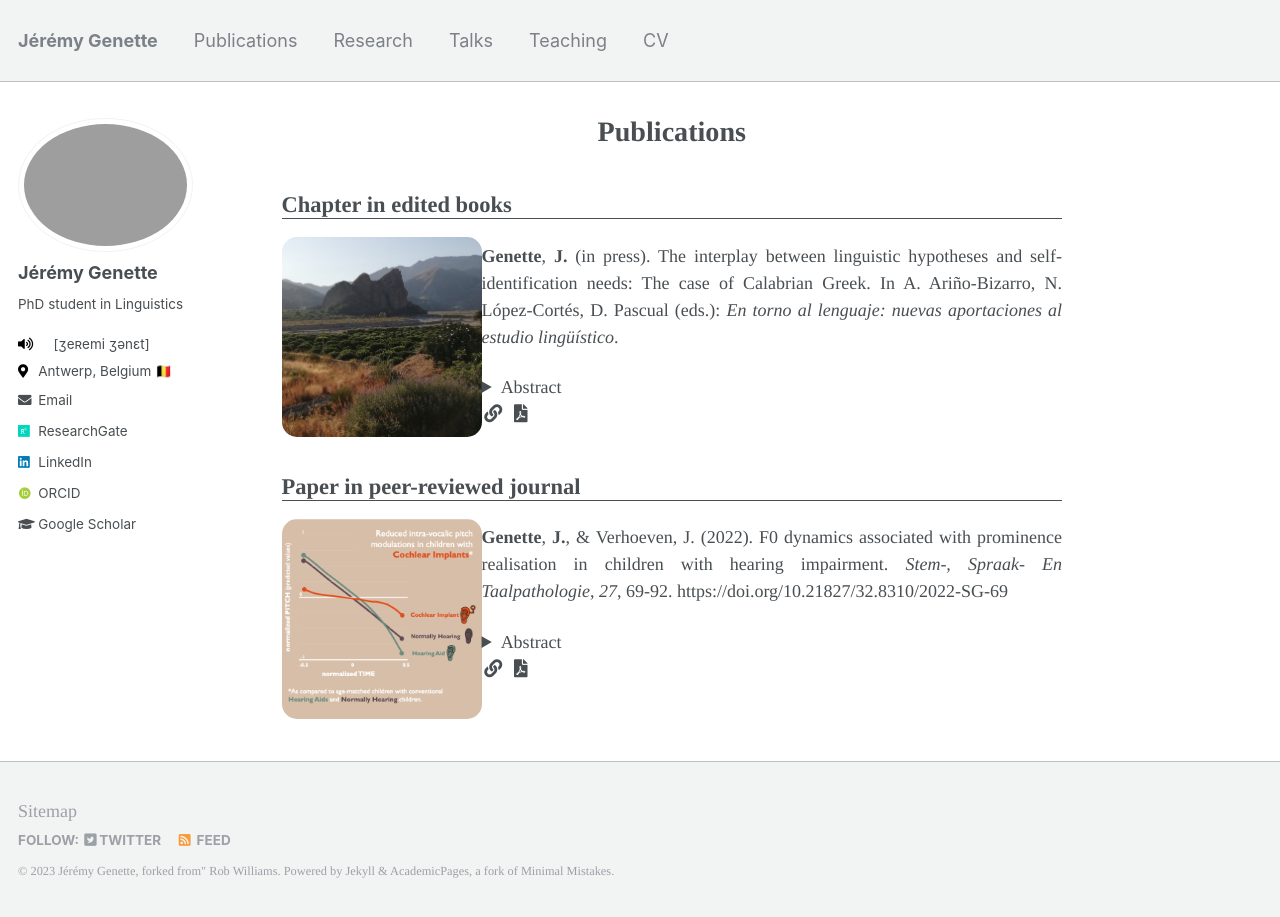
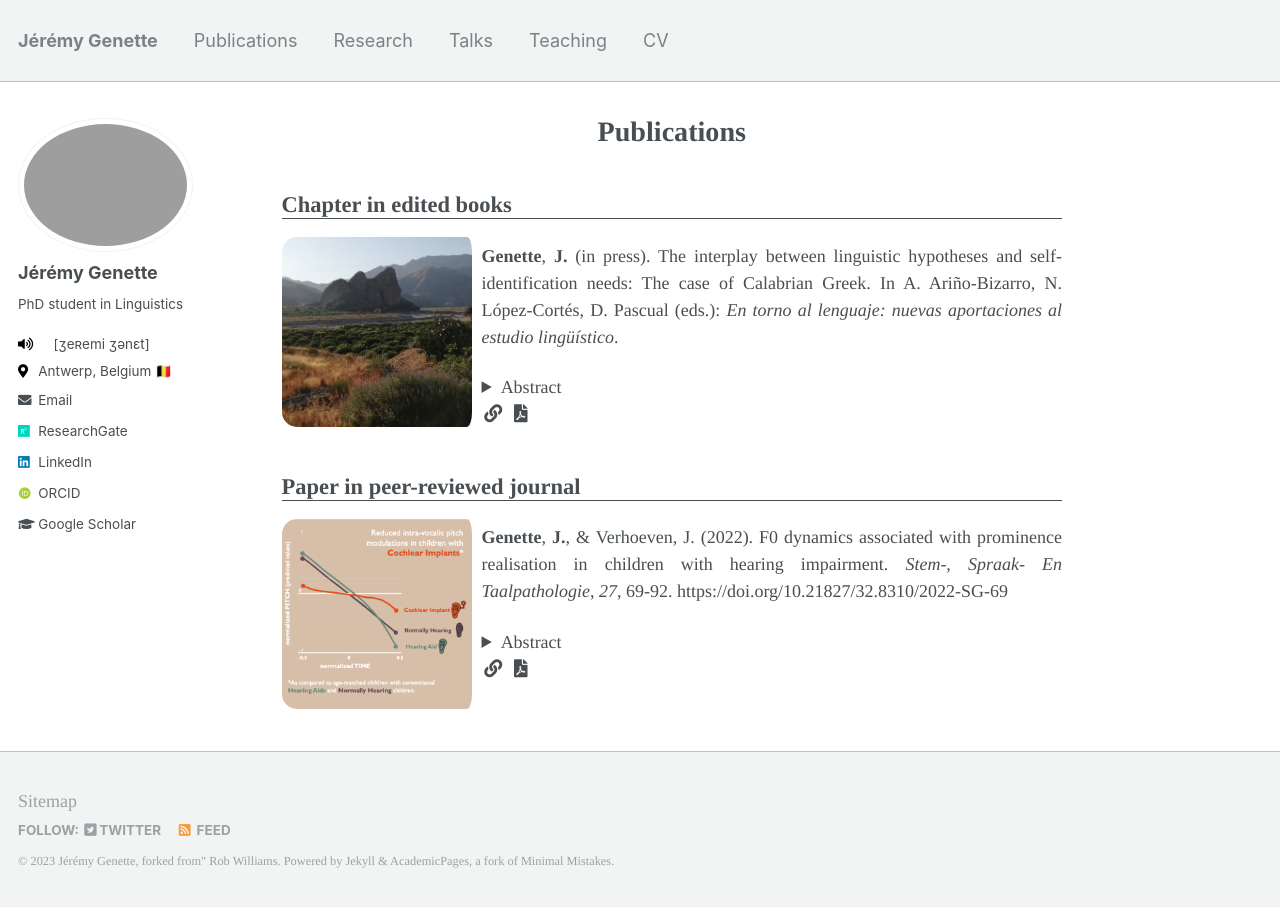
Before and after one commit to jgenette/jgenette.github.io, a Jekyll site: the page built from _pages/publications.md, in a window 1280 px wide. Built offline with Jekyll 4.4.1, drawn with Linux system fonts in a browser that asks for light colours; some web fonts are replaced.

Commit message:
Update archive-single.html

```diff
--- a/_includes/archive-single.html
+++ b/_includes/archive-single.html
@@ -7,7 +7,7 @@
 {% endif %}
 
 {% if post.header.teaser %}
-<img align="left" width="200" height="175" src="{{ post.header.teaser }}" style="padding-right:0px; padding-top:0px;  border-radius: 15px 15px 15px 15px !important;" alt="">
+<img align="left" width="200" height="175" src="{{ post.header.teaser }}" style="padding-right:10px; padding-top:0px;  border-radius: 15px 15px 15px 15px !important;" alt="">
 {% endif %}
 
 <!--
```
